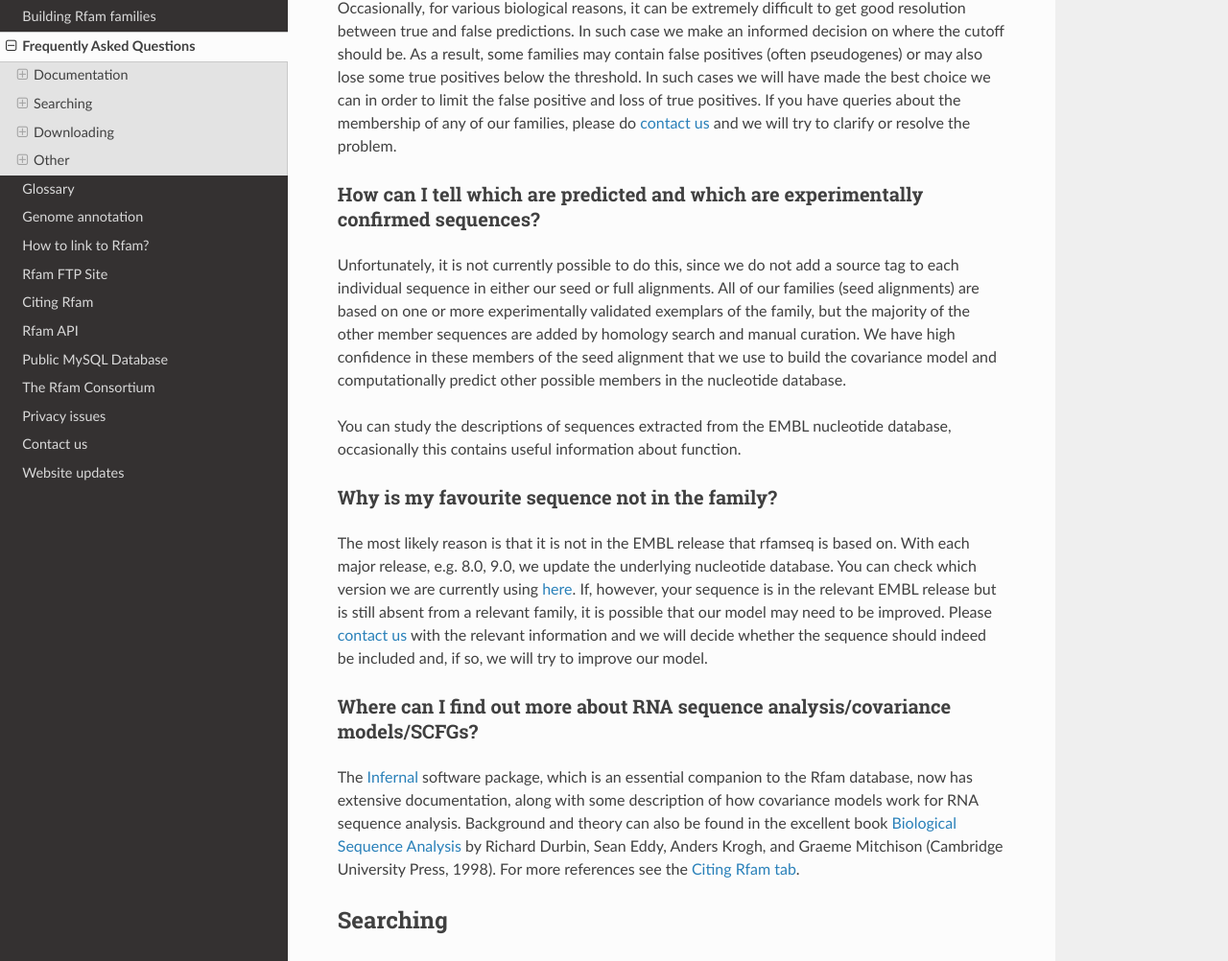
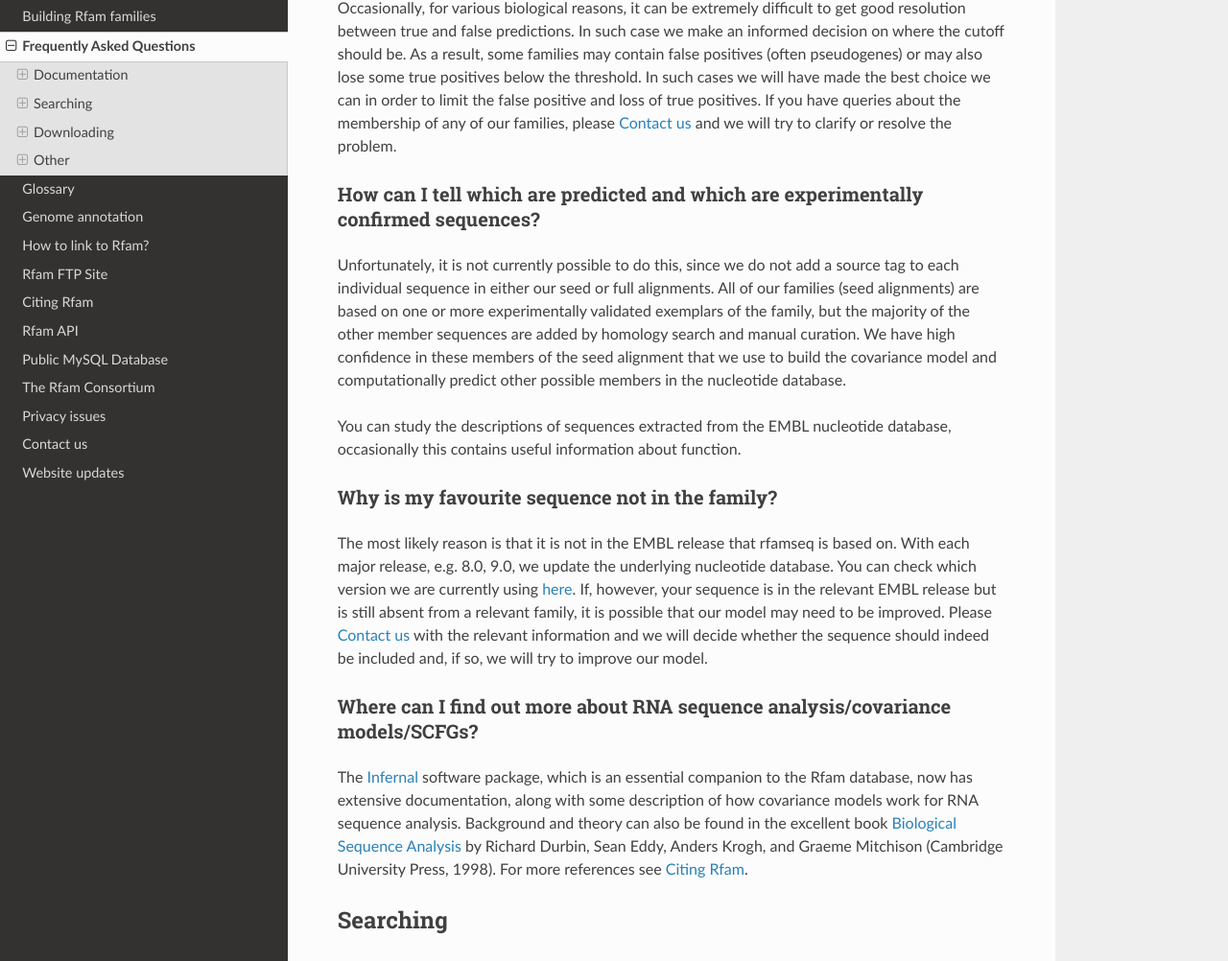
Before and after one commit to Rfam/rfam-docs, a Sphinx documentation site: the page built from docs/source/faq.rst, in a window 1280 px wide and 1400 px high, scrolled down 1972 px. Shown: the part 259-1261 px from the top of the window at 96% size. Built offline with Sphinx 7.4.7 and the Read the Docs theme 2.0.0, drawn with Linux system fonts in a browser that asks for light colours; some of the changed text lies outside the part shown.

Commit message:
Update links

```diff
--- a/docs/source/faq.rst
+++ b/docs/source/faq.rst
@@ -35,7 +35,7 @@
 
 When we set this cut off threshold, we are essentially deciding that any sequences that score above the threshold are true, homologous members of the family, whilst those below are "chance hits". This discrimination between true and false is usually very clear if we have a representative seed alignment.
 
-Occasionally, for various biological reasons, it can be extremely difficult to get good resolution between true and false predictions. In such case we make an informed decision on where the cutoff should be. As a result, some families may contain false positives (often pseudogenes) or may also lose some true positives below the threshold. In such cases we will have made the best choice we can in order to limit the false positive and loss of true positives. If you have queries about the membership of any of our families, please do `contact us <TO DO>`_ and we will try to clarify or resolve the problem.
+Occasionally, for various biological reasons, it can be extremely difficult to get good resolution between true and false predictions. In such case we make an informed decision on where the cutoff should be. As a result, some families may contain false positives (often pseudogenes) or may also lose some true positives below the threshold. In such cases we will have made the best choice we can in order to limit the false positive and loss of true positives. If you have queries about the membership of any of our families, please :ref:`contact us` and we will try to clarify or resolve the problem.
 
 How can I tell which are predicted and which are experimentally confirmed sequences?
 ~~~~~~~~~~~~~~~~~~~~~~~~~~~~~~~~~~~~~~~~~~~~~~~~~~~~~~~~~~~~~~~~~~~~~~~~~~~~~~~~~~~~
@@ -45,11 +45,11 @@
 
 Why is my favourite sequence not in the family?
 ~~~~~~~~~~~~~~~~~~~~~~~~~~~~~~~~~~~~~~~~~~~~~~~
-The most likely reason is that it is not in the EMBL release that rfamseq is based on. With each major release, e.g. 8.0, 9.0, we update the underlying nucleotide database. You can check which version we are currently using `here <ftp://ftp.ebi.ac.uk/pub/databases/Rfam/CURRENT/README>`_. If, however, your sequence is in the relevant EMBL release but is still absent from a relevant family, it is possible that our model may need to be improved. Please `contact us <TO DO>`_ with the relevant information and we will decide whether the sequence should indeed be included and, if so, we will try to improve our model.
+The most likely reason is that it is not in the EMBL release that rfamseq is based on. With each major release, e.g. 8.0, 9.0, we update the underlying nucleotide database. You can check which version we are currently using `here <ftp://ftp.ebi.ac.uk/pub/databases/Rfam/CURRENT/README>`_. If, however, your sequence is in the relevant EMBL release but is still absent from a relevant family, it is possible that our model may need to be improved. Please :ref:`contact us` with the relevant information and we will decide whether the sequence should indeed be included and, if so, we will try to improve our model.
 
 Where can I find out more about RNA sequence analysis/covariance models/SCFGs?
 ~~~~~~~~~~~~~~~~~~~~~~~~~~~~~~~~~~~~~~~~~~~~~~~~~~~~~~~~~~~~~~~~~~~~~~~~~~~~~~
-The `Infernal <http://eddylab.org/infernal/>`_ software package, which is an essential companion to the Rfam database, now has extensive documentation, along with some description of how covariance models work for RNA sequence analysis. Background and theory can also be found in the excellent book `Biological Sequence Analysis <TO DO>`_ by Richard Durbin, Sean Eddy, Anders Krogh, and Graeme Mitchison (Cambridge University Press, 1998). For more references see the `Citing Rfam tab <TO DO>`_.
+The `Infernal <http://eddylab.org/infernal/>`_ software package, which is an essential companion to the Rfam database, now has extensive documentation, along with some description of how covariance models work for RNA sequence analysis. Background and theory can also be found in the excellent book `Biological Sequence Analysis <http://eddylab.org/cupbook.html>`_ by Richard Durbin, Sean Eddy, Anders Krogh, and Graeme Mitchison (Cambridge University Press, 1998). For more references see :ref:`Citing Rfam`.
 
 Searching
 ---------
@@ -102,8 +102,8 @@
 ~~~~~~~~~~~~~~~~~~~~~~~~~~~~~~~
 Great! We are very keen for the community to help keep us updated on new families. Ideally, a new family for Rfam should contain elements (RNA sequences) that have some known functional classification, are evolutionarily conserved and have evidence for a secondary structure. The families should not solely be based on prediction only, e.g. RNAz, EvoFold, or QRNA predictions, nor solely on transcriptomic data, e.g. tiling array or deep sequencing. For more detailed information on how to submit a family, please read the rest of the Rfam documentation but, if you have any queries, please do `contact us <TO DO>`_.
 
-If your family is sufficiently interesting, or if you have several of them, you may be interested in publishing your family in the RNA families track that is now available through `RNA Biology <TO DO>`_.
+If your family is sufficiently interesting, or if you have several of them, you may be interested in publishing your family in the RNA families track that is now available through the `RNA Biology <http://www.tandfonline.com/toc/krnb20/current>`_ journal.
 
 How can I edit a SEED alignment?
 ~~~~~~~~~~~~~~~~~~~~~~~~~~~~~~~~
-We do not currently provide public access to edit our alignments. This is advantageous in that it maintains our standard of alignments and structures, but, if you feel our seed alignment/structure annotations can and should be improved, please `contact us <TO DO>`_, preferably supplying us with a new alignment, in Stockholm format, and we will do our best to incorporate the improvements.
+We do not currently provide public access to edit our alignments. This is advantageous in that it maintains our standard of alignments and structures, but, if you feel our seed alignment/structure annotations can and should be improved, please :ref:`contact us`, preferably supplying us with a new alignment, in Stockholm format, and we will do our best to incorporate the improvements.
```
Also changed, not shown: other parts of docs/source/faq.rst (+1 -1 lines).
